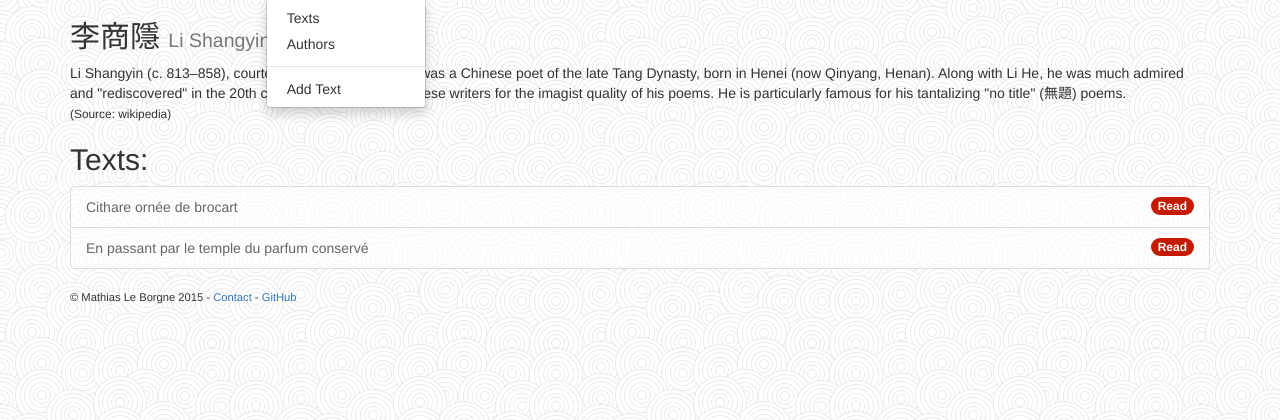
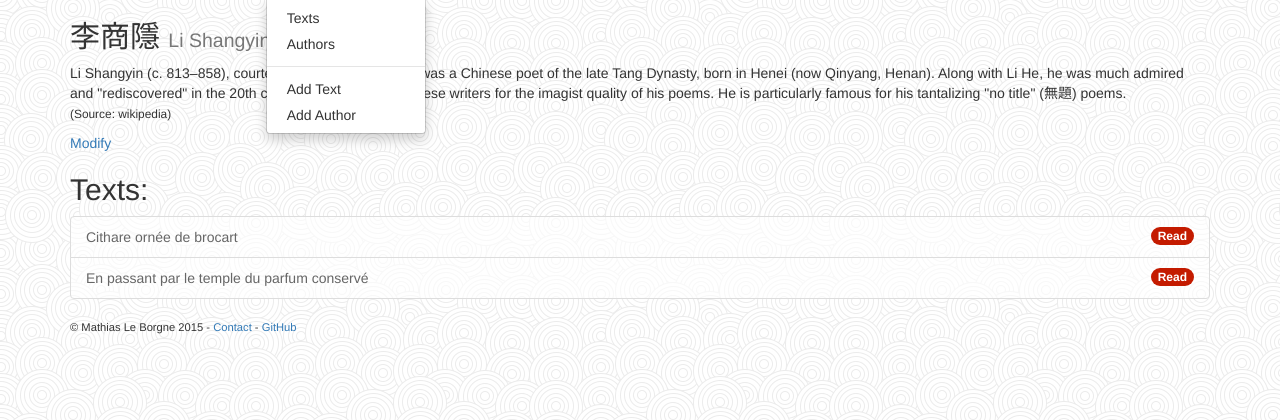
Before and after one commit to mathiasleborgne/chinese-texts, a Django app: page /author_page/5 in a window 1280 px wide, after a click on "Content". Shown: the part 52-472 px from the top of the page. Run offline with Django 3.2, Linux system fonts and the light colour scheme; a user stored in the database is signed in; data comes from the database, SQL or seed files in the repository; some libraries are stand-ins or nearby versions.

Commit message:
Stele: enable author update

```diff
--- a/chinese_texts/urls.py
+++ b/chinese_texts/urls.py
@@ -21,7 +21,7 @@ from django.contrib.auth.views import password_change, password_change_done, \
     password_reset, password_reset_done, password_reset_confirm, \
     password_reset_complete, logout_then_login
 from texts.views import TextList, ReadText, TextUpdate, TextCreate, \
-    TextDelete, AuthorCreate, AuthorList, AuthorView, UserCreate
+    TextDelete, AuthorCreate, AuthorUpdate, AuthorList, AuthorView, UserCreate
 
 
 urlpatterns = patterns(
@@ -36,8 +36,10 @@ urlpatterns = patterns(
     url(r'^create_user_success/$', 'create_user_success', name='create_user_success'),
     url(r'^log_in/$', 'log_in'),
     url(r'^log_out/$', 'log_out'),
+    url(r'^create_author/$', AuthorCreate.as_view(), name='create_author'),
+    url(r'^update_author/(?P<pk>\d+)$', AuthorUpdate.as_view(),
+        name='update_author'),
     url(r'^new_text/$', TextCreate.as_view(), name='new_text'),
-    url(r'^create_author/$', AuthorCreate.as_view(), name='create_author'),
     url(r'^update_text/(?P<pk>\d+)$', TextUpdate.as_view(),
         name='update_text'),
     url(r'^update_text/update_success$', 'update_success'),
--- a/templates/base.html
+++ b/templates/base.html
@@ -27,6 +27,7 @@
                     {% if user.is_authenticated %}
                     <li role="separator" class="divider"></li>
                     <li><a href="/new_text">Add Text</a></li>
+                    <li><a href="/create_author">Add Author</a></li>
                     {% endif %}
                 </ul>
             </li>
--- a/texts/forms.py
+++ b/texts/forms.py
@@ -68,14 +68,17 @@ class TextForm(forms.ModelForm):
 class AuthorForm(forms.ModelForm):
     class Meta:
         model = Author
-        fields = ("name_chinese", "name_pinyin",)
+        fields = ("name_chinese", "name_pinyin", "biography")
 
     def __init__(self, *args, **kwargs):
         super(AuthorForm, self).__init__(*args, **kwargs)
+        self.fields["biography"].required = False
+
         self.helper = FormHelper()
         self.helper.form_method = 'post'
         self.helper.form_action = ""
         self.helper.add_input(Submit('submit', 'Submit'))
+
 
 
 class LoginForm(forms.Form):
--- a/texts/templates/texts/author_page.html
+++ b/texts/templates/texts/author_page.html
@@ -16,6 +16,10 @@
     </p>
 {% endif %}
 
+{% if user.is_authenticated %}
+    <p><a href="{% url "update_author" author.id %}">Modify</a></p>
+{% endif %}
+
 <h2>Texts:</h2>
 
 <ul class="list-group">
--- a/texts/templates/texts/home.html
+++ b/texts/templates/texts/home.html
@@ -3,7 +3,8 @@
 {% block content %}
 
 <h1>Welcome to Stele Forest{% if user.is_authenticated %} {{ user.username }}{% endif %}!</h1>
-<p>Here you will find some classical chinese texts. You can even add your own!</p>
+<p>Here you will find some classical chinese texts. You can even <a href="/new_text">add your own</a>!
+</p>
 
 <ul class="list-group">
 {% for text in latest_texts %}
--- a/texts/views.py
+++ b/texts/views.py
@@ -56,7 +56,6 @@ class AuthorView(DetailView):
     def get_context_data(self, **kwargs):
         context = super(AuthorView, self).get_context_data(**kwargs)
         author = self.get_object()
-        print author
         context['texts'] = Text.objects.filter(author=author)
         return context
 
@@ -137,6 +136,14 @@ class AuthorCreate(CreateView):
     success_url = "/home"
 
 
+
+class AuthorUpdate(UpdateView):
+    model = Author
+    template_name = make_template_name("update_author")
+    context_object_name = "author"
+    form_class = AuthorForm
+    is_update = True
+
 class UserCreate(CreateView):
     model = User
     template_name = make_template_name("create_user")
```
Also changed, not shown: texts/templates/texts/update_author.html (added, +11 -0 lines).
